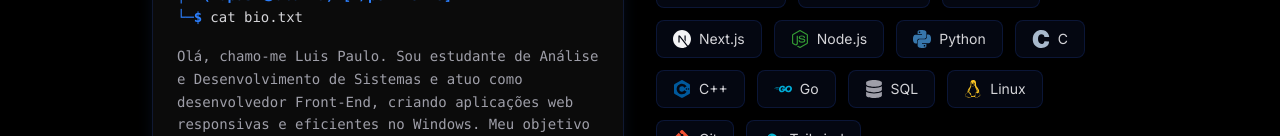
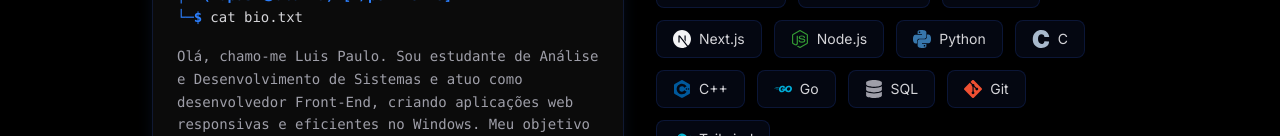
Before and after one commit to LuisPauloCN507/portfolio-lupd3v, a Next.js app: page / in a window 1280 px wide. Shown: the part 816-952 px from the top of the page. Built offline with nearby package versions, Linux system fonts and the light colour scheme; no server answers.

Commit message:
pequenas alteracoes

```diff
--- a/src/app/page.tsx
+++ b/src/app/page.tsx
@@ -7,7 +7,6 @@ import {
   SiGit,
   SiGo,
   SiJavascript,
-  SiLinux,
   SiNextdotjs,
   SiNodedotjs,
   SiPython,
@@ -52,7 +51,6 @@ export default async function Home() {
     { name: 'C++', icon: <SiCplusplus size={18} className="text-[#00599C]" /> },
     { name: 'Go', icon: <SiGo size={18} className="text-[#00ADD8]" /> },
     { name: 'SQL', icon: <FaDatabase size={18} className="text-zinc-400" /> },
-    { name: 'Linux', icon: <SiLinux size={18} className="text-[#FCC624]" /> },
     { name: 'Git', icon: <SiGit size={18} className="text-[#F05032]" /> },
     { name: 'Tailwind', icon: <SiTailwindcss size={18} className="text-[#06B6D4]" /> }
   ];
```
